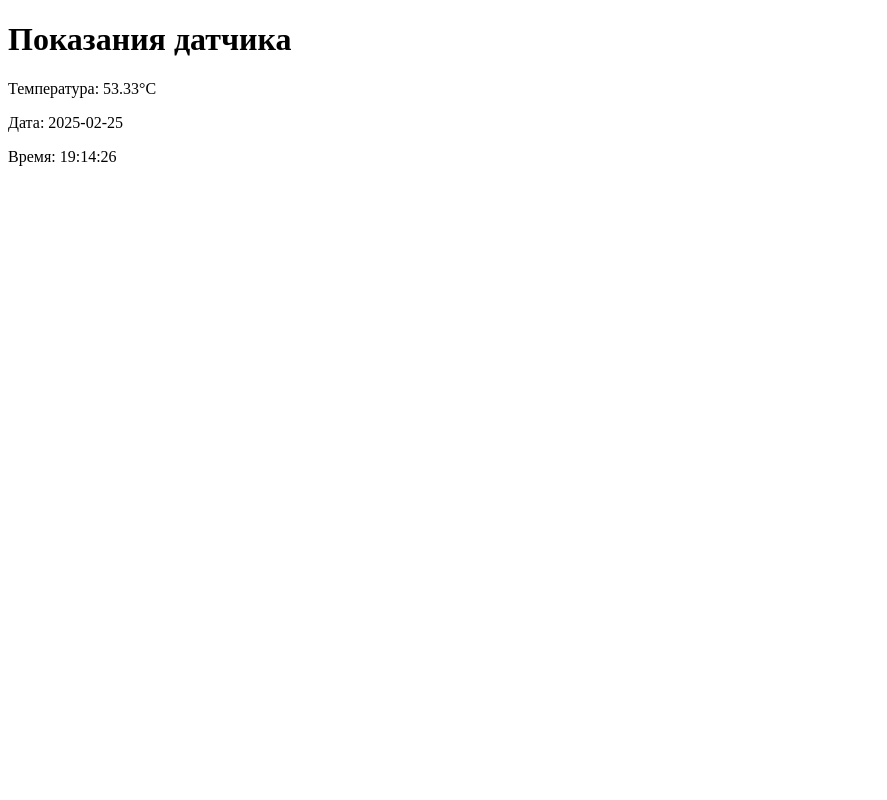
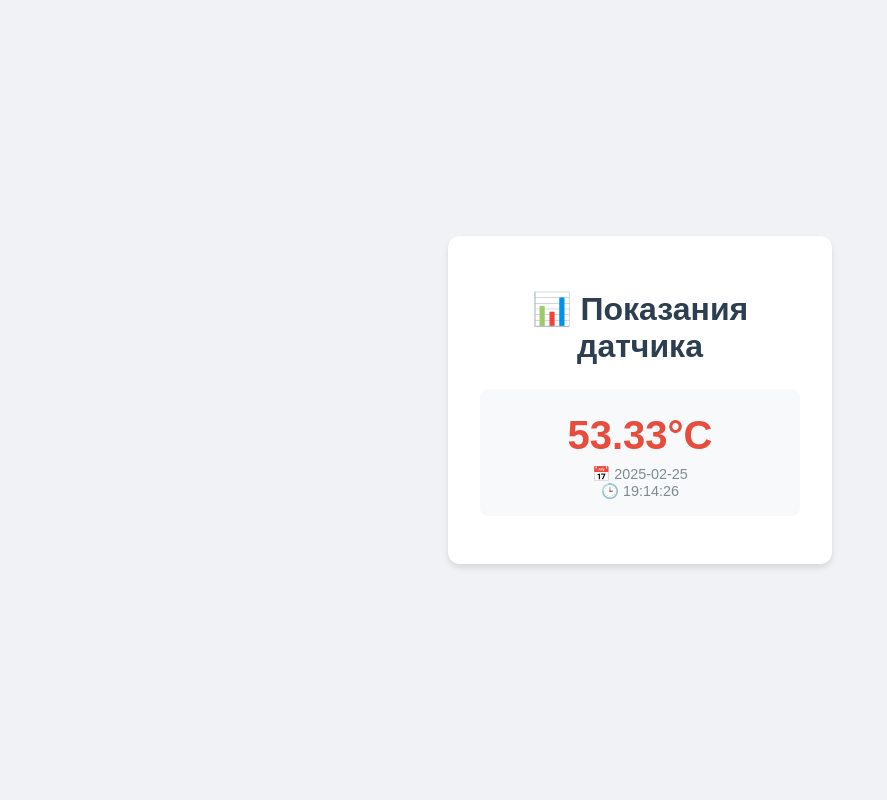
Before and after one commit to dmitray27/esp32-telegram, a Flask app: page / in a window 1280 px wide. Shown: the whole page, without its empty margins (0-887 px from the left). Run offline with Flask 3, Linux system fonts and the light colour scheme.

Commit message:
езменен индекс

```diff
--- a/templates/index.html
+++ b/templates/index.html
@@ -2,16 +2,73 @@
 <html>
 <head>
     <title>Датчик температуры</title>
+    <style>
+        body {
+            font-family: 'Arial', sans-serif;
+            background: #f0f2f5;
+            display: flex;
+            justify-content: center;
+            align-items: center;
+            min-height: 100vh;
+            margin: 0;
+        }
+
+        .container {
+            background: white;
+            padding: 2rem;
+            border-radius: 12px;
+            box-shadow: 0 4px 6px rgba(0,0,0,0.1);
+            text-align: center;
+            width: 320px;
+        }
+
+        h1 {
+            color: #2c3e50;
+            margin-bottom: 1.5rem;
+        }
+
+        .data-box {
+            background: #f8f9fa;
+            padding: 1rem;
+            border-radius: 8px;
+            margin: 1rem 0;
+        }
+
+        .temperature {
+            font-size: 2.5rem;
+            color: #e74c3c;
+            font-weight: bold;
+            margin: 0.5rem 0;
+        }
+
+        .time {
+            color: #7f8c8d;
+            font-size: 0.9rem;
+        }
+
+        .error {
+            color: #c0392b;
+            background: #f8d7da;
+            padding: 1rem;
+            border-radius: 8px;
+        }
+    </style>
 </head>
 <body>
-    <h1>Показания датчика</h1>
+    <div class="container">
+        <h1>📊 Показания датчика</h1>
 
-    {% if data.error %}
-        <p style="color: red;">{{ data.error }}</p>
-    {% else %}
-        <p>Температура: {{ data.temperature }}°C</p>
-        <p>Дата: {{ data.date }}</p>
-        <p>Время: {{ data.time }}</p>
-    {% endif %}
+        {% if data.error %}
+            <div class="error">{{ data.error }}</div>
+        {% else %}
+            <div class="data-box">
+                <div class="temperature">{{ data.temperature }}°C</div>
+                <div class="time">
+                    📅 {{ data.date }}<br>
+                    🕒 {{ data.time }}
+                </div>
+            </div>
+        {% endif %}
+    </div>
 </body>
 </html>
```
